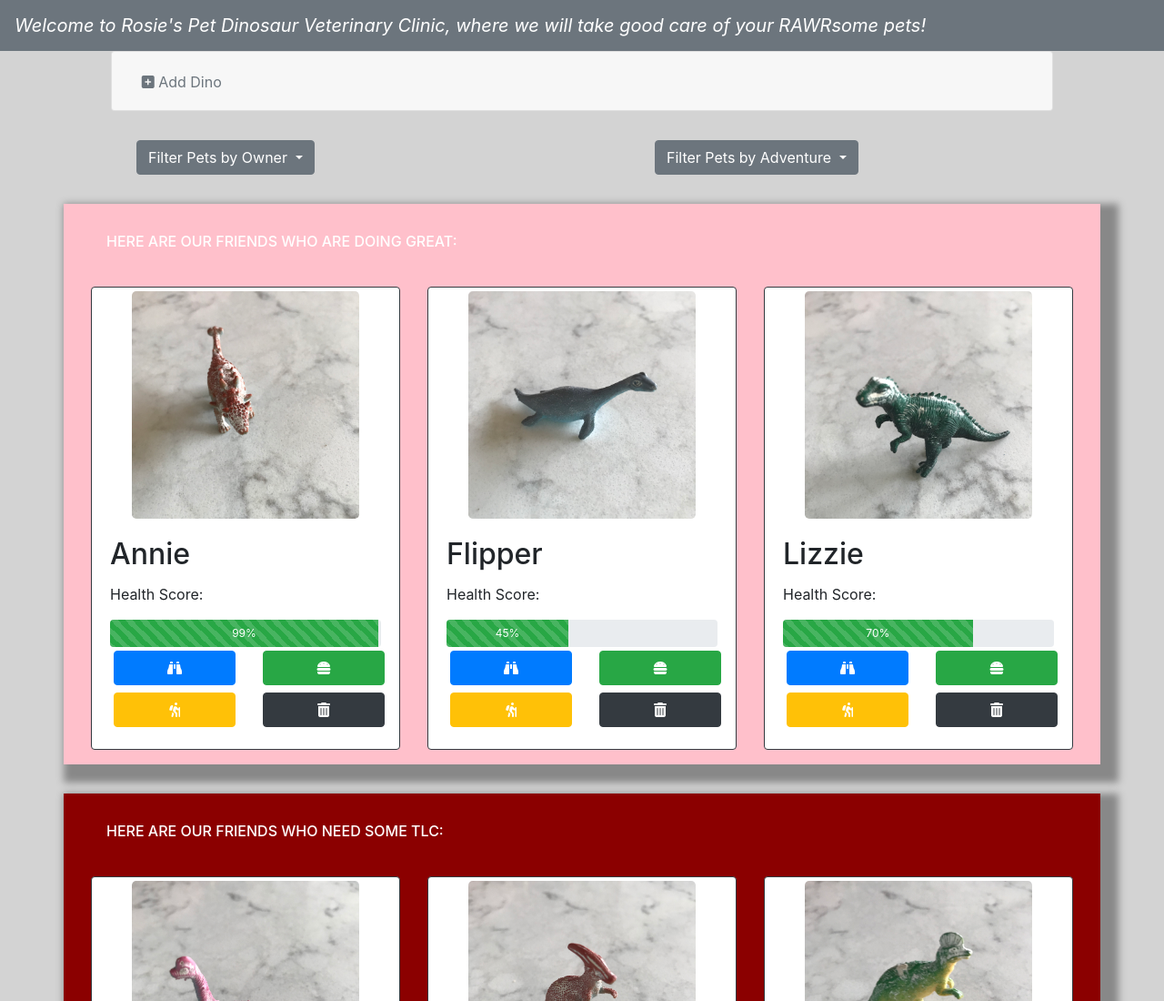
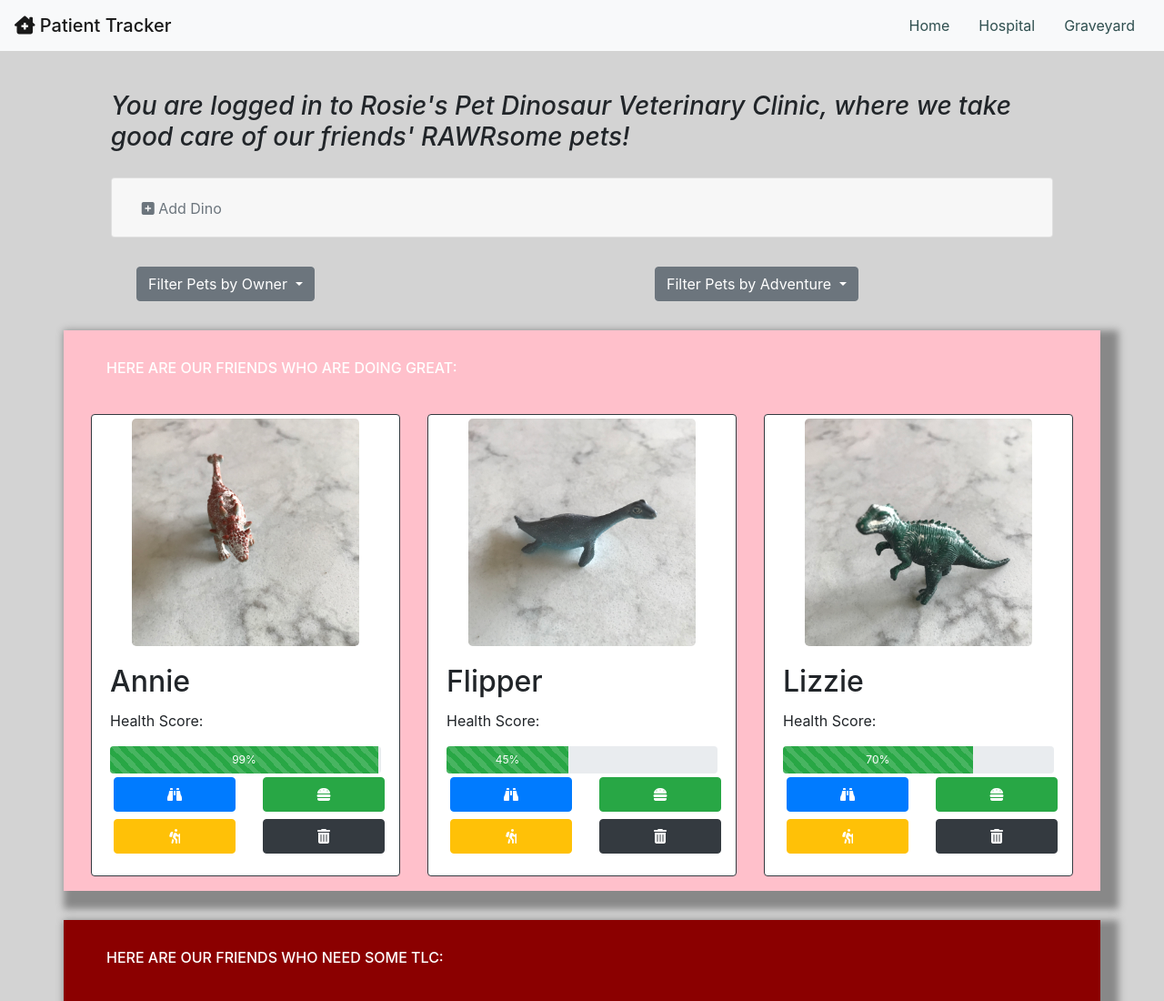
Before and after one commit to ancasimon/dino-kennel, a plain HTML site: page index.html in a window 1280 px wide. Shown: the top 1100 px of the page at 91% size. Drawn offline with nearby package versions, Linux system fonts and the light colour scheme.

Commit message:
updated navigation on site

```diff
--- a/index.html
+++ b/index.html
@@ -6,13 +6,28 @@
     <script src="https://kit.fontawesome.com/3a19459a58.js" crossorigin="anonymous"></script>
     <link rel="stylesheet" href="https://stackpath.bootstrapcdn.com/bootstrap/4.4.1/css/bootstrap.min.css" integrity="sha384-Vkoo8x4CGsO3+Hhxv8T/Q5PaXtkKtu6ug5TOeNV6gBiFeWPGFN9MuhOf23Q9Ifjh" crossorigin="anonymous">
     <link rel="stylesheet" href='./main.css'>
-    <title>Pet-Dino-Clinic</title>
+    <title>Patient Tracker</title>
 </head>
+
 <body>
-    <nav class="navbar navbar-expand-lg navbar-dark bg-secondary">
-        <a class="navbar-brand logo" href="#">Welcome to Rosie's Pet Dinosaur Veterinary Clinic, where we will take good care of your RAWRsome pets!</a>
-    </nav>
+  <nav class="navbar navbar-light bg-light fixed-top">
+    <span class="navbar-brand mb-0 h1"><i class="fas fa-clinic-medical"></i> Patient Tracker</span>
+    <ul class="nav">
+    <li class="nav-item">
+        <a class="nav-link active" href="#">Home</a>
+    </li>
+    <li class="nav-item">
+        <a class="nav-link" href="#hospital">Hospital</a>
+    </li>
+    <li class="nav-item">
+        <a class="nav-link" href="#graveyard">Graveyard</a>
+    </li>
+    </ul>
+  </nav>
 
+  <div class="col-10 offset-1 intro">
+    <h3>You are logged in to Rosie's Pet Dinosaur Veterinary Clinic, where we take good care of our friends' RAWRsome pets!</h3>
+  </div>
 
 <!-- To indent the whole section below, we wrap it in a div and give it a class of col-10 and offset-1: -->
     <div class="col-10 offset-1">
--- a/main.css
+++ b/main.css
@@ -2,7 +2,9 @@ body {
     background-color: lightgrey;
 }
 
-.logo {
+.intro {
+    padding-top: 100px;
+    padding-bottom: 20px;
     font-style: italic;
 }
 
@@ -35,3 +37,7 @@ body {
     padding: 2em;
     margin-top: 2em;
 }
+
+.nav-link {
+    color: darkslategray;
+}
```
Also changed, not shown: dino-kennel-images/home-page.png (deleted), dino-kennel-images/home.png (added), 3 other files.
